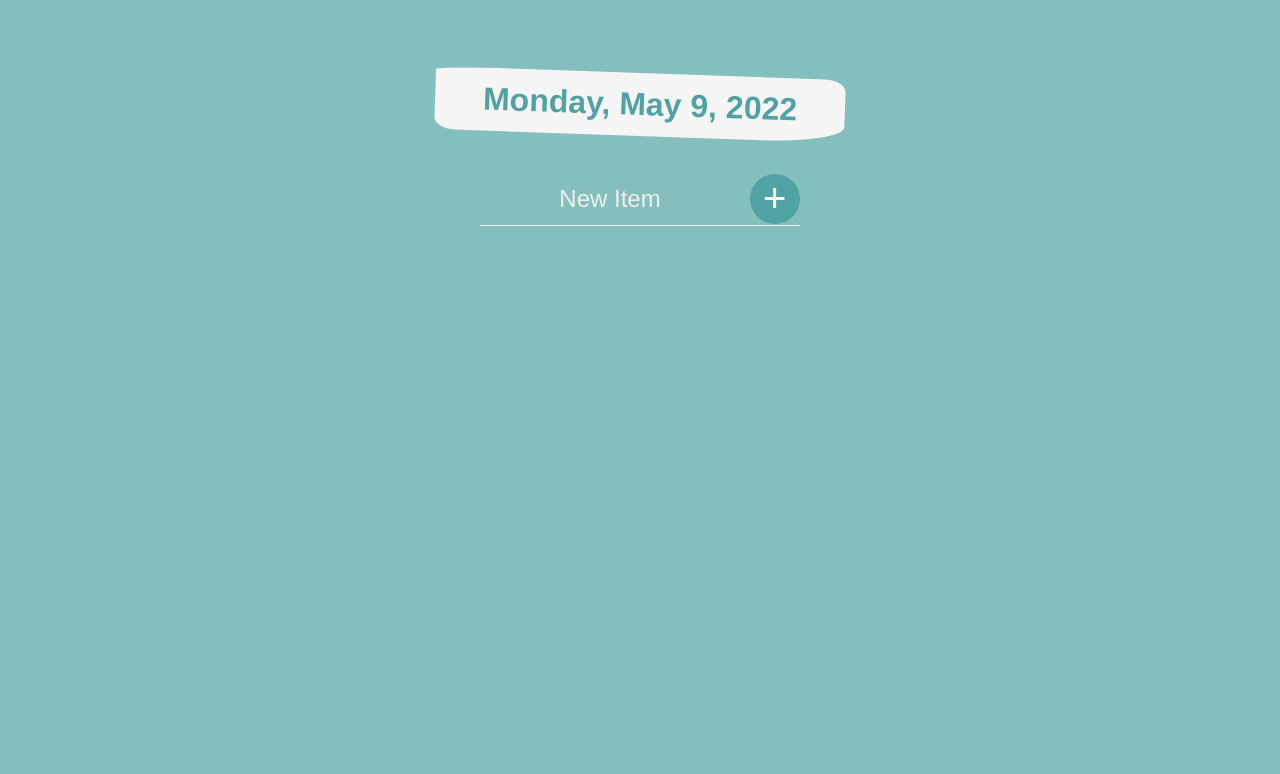
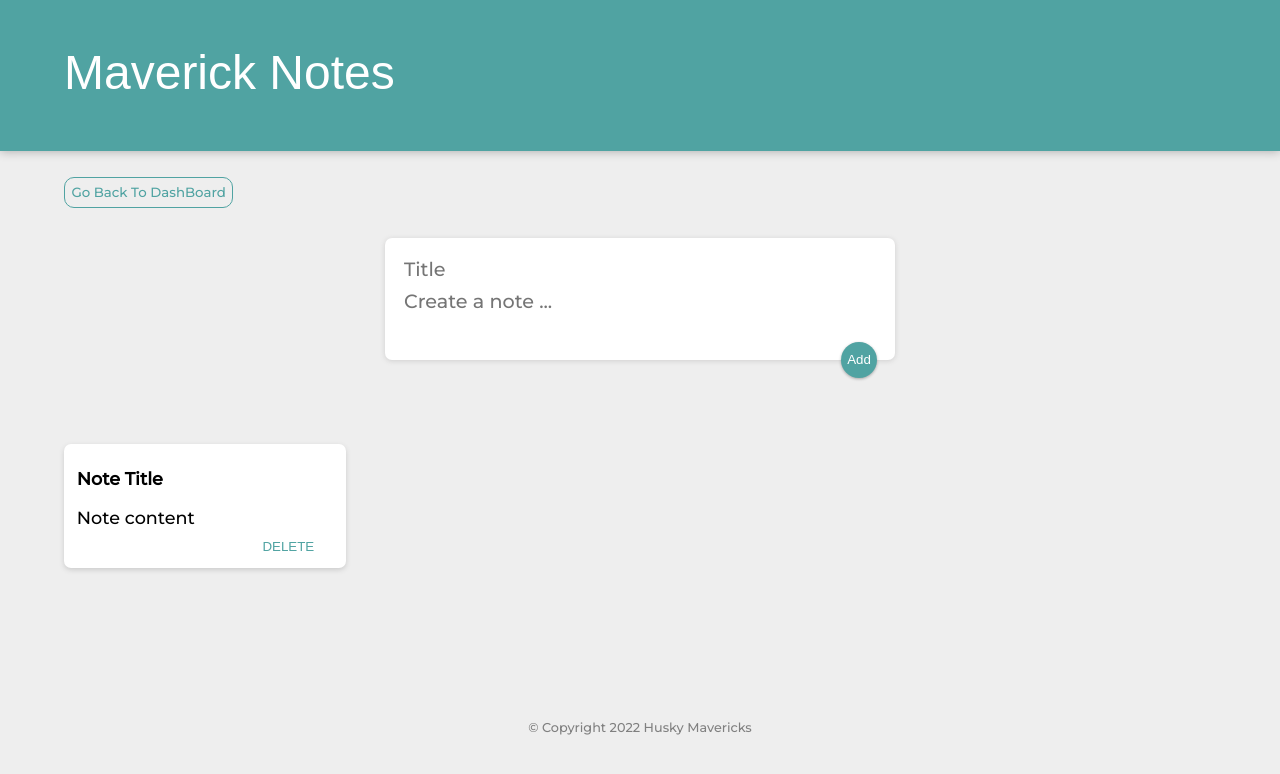
Before and after one commit to yidanzhu10/INFO-6150-Final, a React (Create React App) app in the folder task-app/: page / in a window 1280 px wide. Shown: the top 774 px of the page. Built offline with nearby package versions, Linux system fonts and the light colour scheme; a web font is replaced by a local one.

Commit message:
Footer and back button added

```diff
--- /dev/null
+++ b/task-app/src/Components/BackButton.jsx
@@ -0,0 +1,14 @@
+import React from 'react';
+import "../footer.css";
+
+function BackButton(){
+    return (
+        <div className='back'>
+            <button className='backButton'>
+                Go Back To DashBoard
+            </button>
+        </div>
+    );
+}
+
+export default BackButton;
--- /dev/null
+++ b/task-app/src/Components/Footer.jsx
@@ -0,0 +1,12 @@
+import React from "react";
+import "../footer.css";
+
+function Footer(){
+    return (
+        <div className="footer">
+            <p>© Copyright 2022 Husky Mavericks</p>
+        </div>
+    )
+}
+
+export default Footer;
--- a/task-app/src/Components/NotePage.jsx
+++ b/task-app/src/Components/NotePage.jsx
@@ -3,6 +3,8 @@ import NoteHeader from "./NoteHeader";
 import NoteArea from "./NoteArea";
 import Note from "./Note";
 import "../note.css";
+import Footer from "./Footer";
+import BackButton from "./BackButton";
 
 function NotePage(){
     const [notes, setNotes] = useState([]);
@@ -15,11 +17,16 @@ function NotePage(){
     return (
         <div>
             <NoteHeader />
+            <BackButton style={{marginTop:"1%"}}/>
             <NoteArea onAdd={addToNote} />
             {notes.map((item) => {
                 return <Note title={item.title} content={item.content} />;
             })}
             <Note key={1} title="Note Title" content="Note content" />
+            <br />
+            <div style={{marginTop:"25%"}}>
+                <Footer />
+            </div>
         </div>
     );
 }
--- a/task-app/src/Components/TodoPage.jsx
+++ b/task-app/src/Components/TodoPage.jsx
@@ -2,6 +2,9 @@ import React, { useState } from 'react';
 import ToDoItem from './ToDoItem';
 import TodoInput from './TodoInput';
 import '../ToDo.css';
+import BackButton from './BackButton';
+import Footer from './Footer';
+
 
 function TodoPage(){
     const [input, setInput] = useState(""); // eslint-disable-line
@@ -40,6 +43,10 @@ function TodoPage(){
                     />
                 ))}
             </div>
+            <div style={{marginTop:"20%"}}>
+                <BackButton />
+                <Footer />
+            </div>
         </div>
     );
 }
--- /dev/null
+++ b/task-app/src/footer.css
@@ -0,0 +1,19 @@
+.back button{
+    color: #50a3a2;
+    padding: 0.5%;
+    background-color: #eeeeee;
+    font-family: "montserrat", sans-serif;
+    font-weight: 500;
+    border: 0.5px solid #50a3a2;
+    border-radius: 10px;
+    margin-left: 5%;
+    /* margin-top: 15%; */
+}
+
+.footer p{
+    font-family: "montserrat", sans-serif;
+    font-size: 0.8em;
+    text-align: center;
+    color: grey;
+    margin-top: 3%;
+}
--- a/task-app/src/index.js
+++ b/task-app/src/index.js
@@ -1,8 +1,8 @@
 import React from 'react';
 import ReactDOM from 'react-dom/client';
 import './index.css';
-// import NotePage from './Components/NotePage';
-import TodoPage from './Components/TodoPage';
+import NotePage from './Components/NotePage';
+// import TodoPage from './Components/TodoPage';
 
 // import Signup from './Components/Signup';
 // import Login from './Components/Login';
@@ -12,7 +12,7 @@ root.render(
   <React.StrictMode>
     {/* <Signup /> */}
     {/* <Login />  */}
-    {/* <NotePage /> */}
-    <TodoPage />
+    <NotePage />
+    {/* <TodoPage /> */}
   </React.StrictMode>
 );
```
